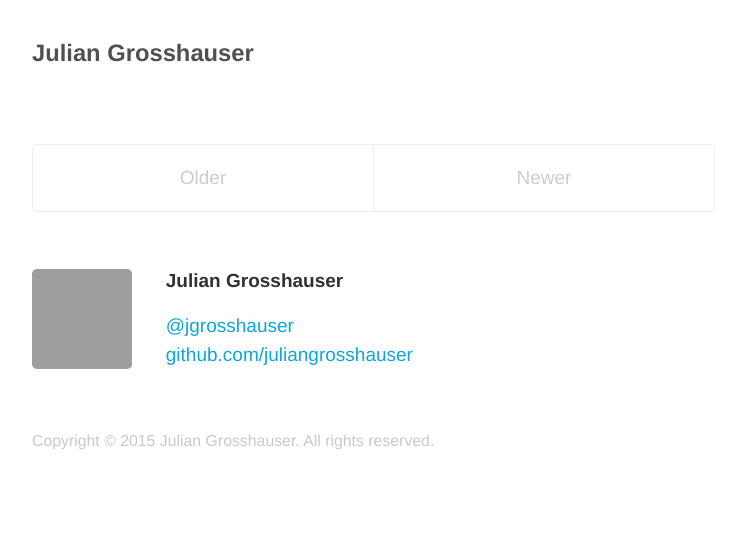
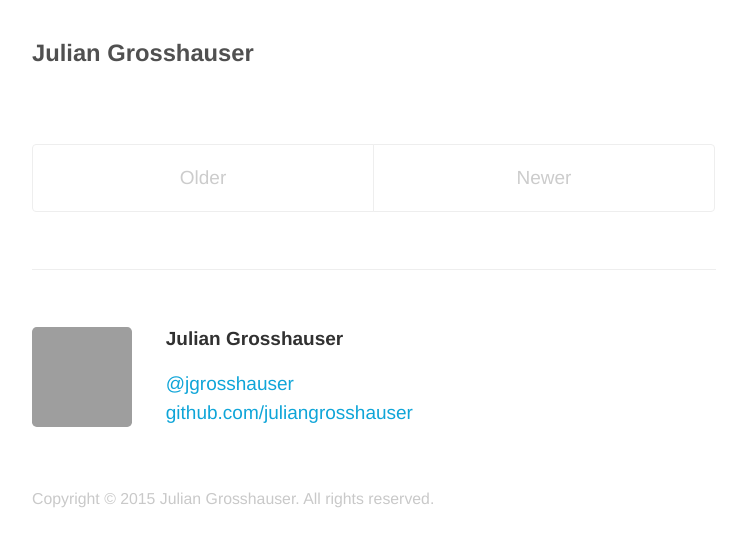
Before and after one commit to juliangrosshauser/Blog, a Jekyll site: the page built from index.html, in a window 1280 px wide. Shown: the top 547 px of the page, without its empty margins (266-1012 px from the left). Built offline with Jekyll 4.4.1, drawn with Linux system fonts in a browser that asks for light colours; the list of posts is cut into pages by our own code; grey boxes are pictures that could not be loaded.

Commit message:
Add top border to footer

```diff
--- a/public/css/custom.css
+++ b/public/css/custom.css
@@ -92,6 +92,7 @@ a:focus {
 footer {
   margin-bottom: 2rem;
   color: #c9c9c9;
+  border-top: 1px solid #eee;
 }
 
 .about {
```
